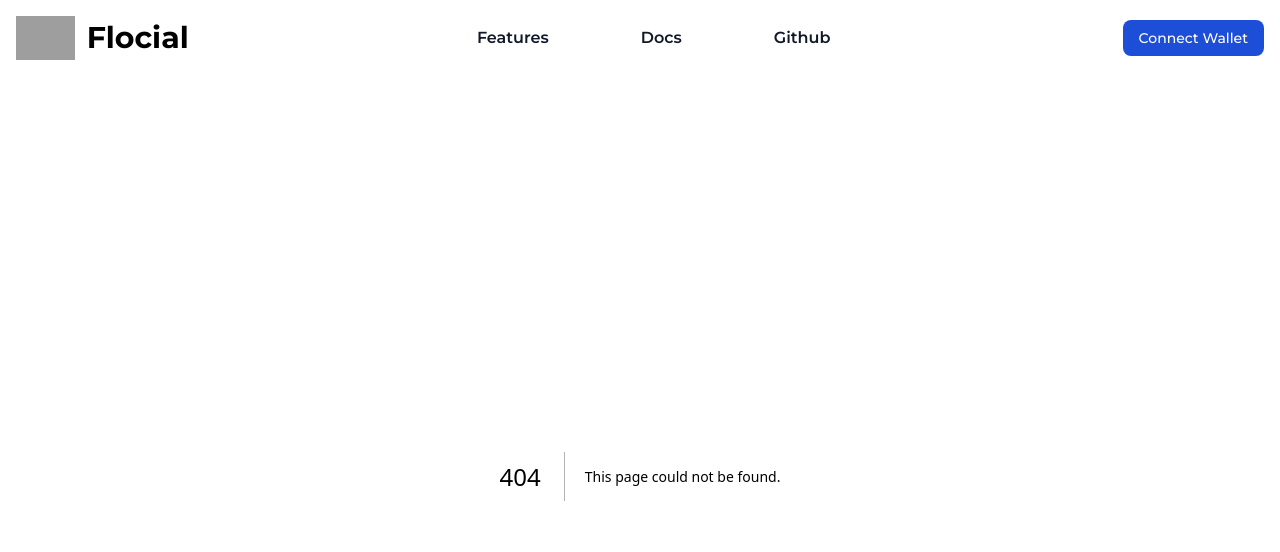
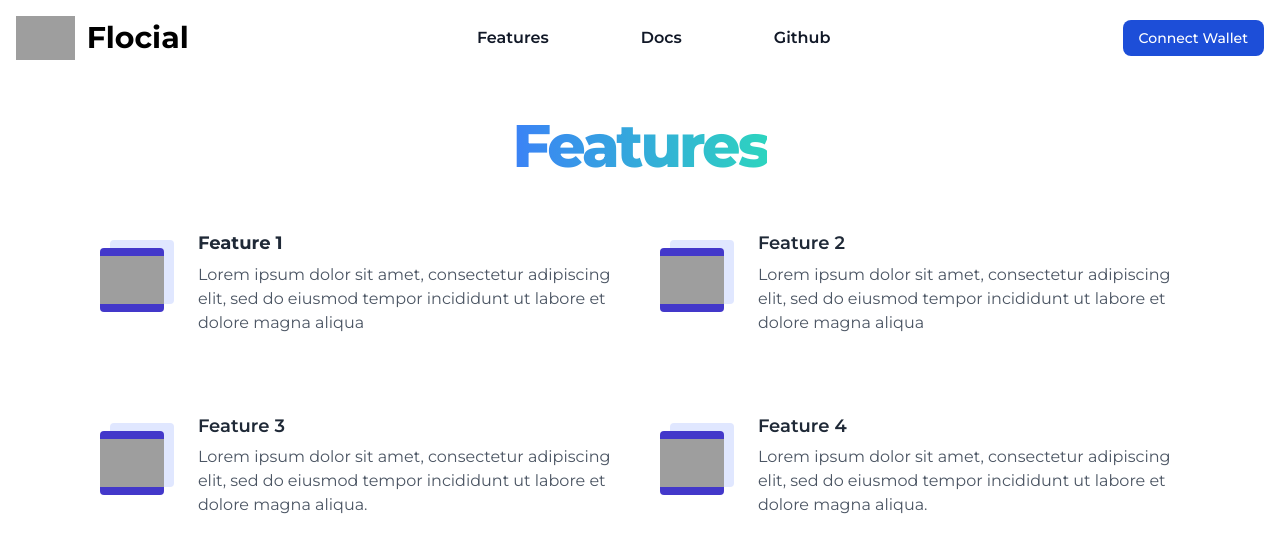
Before and after one commit to Arsalaan-Alam/Flocial, a Next.js app: page /features in a window 1280 px wide. Before the commit this address had no page. Shown: the top 552 px of the page. Built offline with nearby package versions, Linux system fonts and the light colour scheme; grey boxes are pictures that could not be loaded.

Commit message:
added features page

```diff
--- /dev/null
+++ b/app/features/page.js
@@ -0,0 +1,135 @@
+export default function FeaturesPage(){
+    return (
+        <section className="max-w-8xl mx-auto container bg-white dark:bg-gray-900 pt-10">
+  <div>
+    <div role="contentinfo" className="flex items-center flex-col">
+
+    <span className=" text-5xl md:text-6xl font-extrabold leading-tighter tracking-tighter mb-4 bg-clip-text text-transparent bg-gradient-to-r from-blue-500 to-teal-400">Features</span>
+    </div>
+    <div
+      tabIndex={0}
+      aria-label="group of cards"
+      className="focus:outline-none mt-10 flex flex-wrap justify-center gap-10 px-4"
+    >
+      <div
+        tabIndex={0}
+        aria-label="card 1"
+        className="focus:outline-none flex sm:w-full md:w-5/12 pb-10"
+      >
+        <div className="w-20 h-20 relative mr-5">
+          <div className="absolute top-0 right-0 bg-indigo-100 rounded w-16 h-16 mt-2 mr-1" />
+          <div className="absolute text-white bottom-0 left-0 bg-indigo-700 rounded w-16 h-16 flex items-center justify-center mt-2 mr-3">
+            <img
+              src="https://tuk-cdn.s3.amazonaws.com/can-uploader/icon_and_text-SVG1.svg"
+              alt="drawer"
+            />
+          </div>
+        </div>
+        <div className="w-10/12">
+          <h2
+            tabIndex={0}
+            className="focus:outline-none text-lg font-bold leading-tight text-gray-800 dark:text-white"
+          >
+            Feature 1
+          </h2>
+          <p
+            tabIndex={0}
+            className="focus:outline-none text-base text-gray-600 dark:text-gray-200 leading-normal pt-2"
+          >
+            Lorem ipsum dolor sit amet, consectetur adipiscing elit, sed do eiusmod tempor incididunt ut labore et dolore magna aliqua
+          </p>
+        </div>
+      </div>
+      <div
+        tabIndex={0}
+        aria-label="card 2"
+        className="focus:outline-none flex sm:w-full md:w-5/12 pb-10"
+      >
+        <div className="w-20 h-20 relative mr-5">
+          <div className="absolute top-0 right-0 bg-indigo-100 rounded w-16 h-16 mt-2 mr-1" />
+          <div className="absolute text-white bottom-0 left-0 bg-indigo-700 rounded w-16 h-16 flex items-center justify-center mt-2 mr-3">
+            <img
+              src="https://tuk-cdn.s3.amazonaws.com/can-uploader/icon_and_text-SVG2.svg"
+              alt="check"
+            />
+          </div>
+        </div>
+        <div className="w-10/12">
+          <h2
+            tabIndex={0}
+            className="focus:outline-none text-lg font-semibold leading-tight text-gray-800 dark:text-white"
+          >
+            Feature 2
+          </h2>
+          <p
+            tabIndex={0}
+            className="focus:outline-none text-base text-gray-600 dark:text-gray-200 leading-normal pt-2"
+          >
+            Lorem ipsum dolor sit amet, consectetur adipiscing elit, sed do eiusmod tempor incididunt ut labore et dolore magna aliqua
+          </p>
+        </div>
+      </div>
+      <div
+        tabIndex={0}
+        aria-label="card 3"
+        className="focus:outline-none flex sm:w-full md:w-5/12 pb-10"
+      >
+        <div className="w-20 h-20 relative mr-5">
+          <div className="absolute top-0 right-0 bg-indigo-100 rounded w-16 h-16 mt-2 mr-1" />
+          <div className="absolute text-white bottom-0 left-0 bg-indigo-700 rounded w-16 h-16 flex items-center justify-center mt-2 mr-3">
+            <img
+              src="https://tuk-cdn.s3.amazonaws.com/can-uploader/icon_and_text-SVG3.svg"
+              alt="html tag"
+            />
+          </div>
+        </div>
+        <div className="w-10/12">
+          <h2
+            tabIndex={0}
+            className="focus:outline-none text-lg font-semibold leading-tight text-gray-800 dark:text-white"
+          >
+            Feature 3
+          </h2>
+          <p
+            tabIndex={0}
+            className="focus:outline-none text-base text-gray-600 dark:text-gray-200 leading-normal pt-2"
+          >
+           Lorem ipsum dolor sit amet, consectetur adipiscing elit, sed do eiusmod tempor incididunt ut labore et dolore magna aliqua.
+          </p>
+        </div>
+      </div>
+      <div
+        tabIndex={0}
+        aria-label="card 4"
+        className="focus:outline-none flex sm:w-full md:w-5/12 pb-10"
+      >
+        <div className="w-20 h-20 relative mr-5">
+          <div className="absolute top-0 right-0 bg-indigo-100 rounded w-16 h-16 mt-2 mr-1" />
+          <div className="absolute text-white bottom-0 left-0 bg-indigo-700 rounded w-16 h-16 flex items-center justify-center mt-2 mr-3">
+            <img
+              src="https://tuk-cdn.s3.amazonaws.com/can-uploader/icon_and_text-SVG4.svg"
+              alt="monitor"
+            />
+          </div>
+        </div>
+        <div className="w-10/12">
+          <h2
+            tabIndex={0}
+            className="focus:outline-none text-lg font-semibold leading-tight text-gray-800 dark:text-white"
+          >
+            Feature 4
+          </h2>
+          <p
+            tabIndex={0}
+            className="focus:outline-none text-base text-gray-600 dark:text-gray-200 leading-normal pt-2"
+          >
+            Lorem ipsum dolor sit amet, consectetur adipiscing elit, sed do eiusmod tempor incididunt ut labore et dolore magna aliqua.
+          </p>
+        </div>
+      </div>
+    </div>
+  </div>
+</section>
+
+    )
+}
--- a/app/navbar.js
+++ b/app/navbar.js
@@ -1,10 +1,13 @@
+import { useRouter } from "next/navigation";
+import Link from "next/link";
+
 export default function Navbar(){
     return (
 
 
 <nav class="bg-white border-gray-200 dark:bg-gray-900">
   <div class="max-w-screen-xl flex flex-wrap items-center justify-between mx-auto p-4">
-  <a href="" class="flex items-center">
+  <a href="/" class="flex items-center">
       <img src="https://media.discordapp.net/attachments/1123188100294778960/1125057735365513246/flowscl-fotor-2023070219425.png?width=428&height=428" class="h-11 mr-3" alt="Logo" />
       <span class="self-center text-3xl font-bold whitespace-nowrap dark:text-white">Flocial</span>
   </a>
@@ -19,8 +22,9 @@ export default function Navbar(){
     <ul class="flex flex-col font-medium p-4 md:p-0 mt-4 border border-gray-100 rounded-lg bg-gray-50 md:flex-row md:space-x-8 md:mt-0 md:border-0 md:bg-white dark:bg-gray-800 md:dark:bg-gray-900 dark:border-gray-700">
 
       <li>
-        <a href="#" class="block py-2 pl-10 pr-4 ml-4 mr-5 text-gray-900 rounded hover:bg-gray-100 md:hover:bg-transparent md:hover:text-blue-700 md:p-0 md:dark:hover:text-blue-500 dark:text-white dark:hover:bg-gray-700 dark:hover:text-white md:dark:hover:bg-transparent dark:border-gray-700 font-semibold">Features</a>
+        <a href="/features" class="block py-2 pl-10 pr-4 ml-4 mr-5 text-gray-900 rounded hover:bg-gray-100 md:hover:bg-transparent md:hover:text-blue-700 md:p-0 md:dark:hover:text-blue-500 dark:text-white dark:hover:bg-gray-700 dark:hover:text-white md:dark:hover:bg-transparent dark:border-gray-700 font-semibold">Features</a>
       </li>
+
       <li>
         <a href="#" class="block py-2 pl-10 pr-4 ml-10 mr-5 text-gray-900 rounded hover:bg-gray-100 md:hover:bg-transparent md:hover:text-blue-700 md:p-0 md:dark:hover:text-blue-500 dark:text-white dark:hover:bg-gray-700 dark:hover:text-white md:dark:hover:bg-transparent dark:border-gray-700 font-semibold">Docs</a>
       </li>
--- a/app/signup/page.js
+++ b/app/signup/page.js
@@ -27,7 +27,7 @@ export default function SignupPage () {
     First Name
   </label>
   <input
-    className="appearance-none block w-full bg-gray-200 text-gray-700 border rounded py-3 px-4 mb-3 leading-tight focus:outline-none focus:border-gray-500 focus:bg-white"
+    className="appearance-none block w-full bg-gray-100 text-gray-700 border rounded py-3 px-4 mb-3 leading-tight focus:outline-none focus:border-gray-500 focus:bg-white"
     id="first-name"
     type="text"
     // value={user.first-name}
@@ -42,7 +42,7 @@ export default function SignupPage () {
     Last Name
   </label>
   <input
-    className="appearance-none block w-full bg-gray-200 text-gray-700 border border-gray-200 rounded py-3 px-4 leading-tight focus:outline-none focus:bg-white focus:border-gray-500"
+    className="appearance-none block w-full bg-gray-100 text-gray-700 border border-gray-200 rounded py-3 px-4 leading-tight focus:outline-none focus:bg-white focus:border-gray-500"
     id="last-name"
     // value={user.last-name}
     type="text"
@@ -59,7 +59,7 @@ export default function SignupPage () {
     Username
   </label>
   <input
-    className="appearance-none block w-full bg-gray-200 text-gray-700 border border-gray-200 rounded py-3 px-4 mb-3 leading-tight focus:outline-none focus:bg-white focus:border-gray-500"
+    className="appearance-none block w-full bg-gray-100 text-gray-700 border border-gray-200 rounded py-3 px-4 mb-3 leading-tight focus:outline-none focus:bg-white focus:border-gray-500"
     id="username"
     type="name"
     // value={user.username}
@@ -77,7 +77,7 @@ export default function SignupPage () {
     Email
   </label>
   <input
-    className="appearance-none block w-full bg-gray-200 text-gray-700 border border-gray-200 rounded py-3 px-4 mb-3 leading-tight focus:outline-none focus:bg-white focus:border-gray-500"
+    className="appearance-none block w-full bg-gray-100 text-gray-700 border border-gray-200 rounded py-3 px-4 mb-3 leading-tight focus:outline-none focus:bg-white focus:border-gray-500"
     id="email"
      // value={user.email}
     type="email"
--- a/package.json
+++ b/package.json
@@ -10,6 +10,7 @@
   },
   "dependencies": {
     "autoprefixer": "10.4.14",
+    "headlessui": "^0.0.0",
     "next": "13.4.7",
     "postcss": "8.4.24",
     "react": "18.2.0",
```
Also changed, not shown: 1 other file (tests, documents, lock files or other folders).
